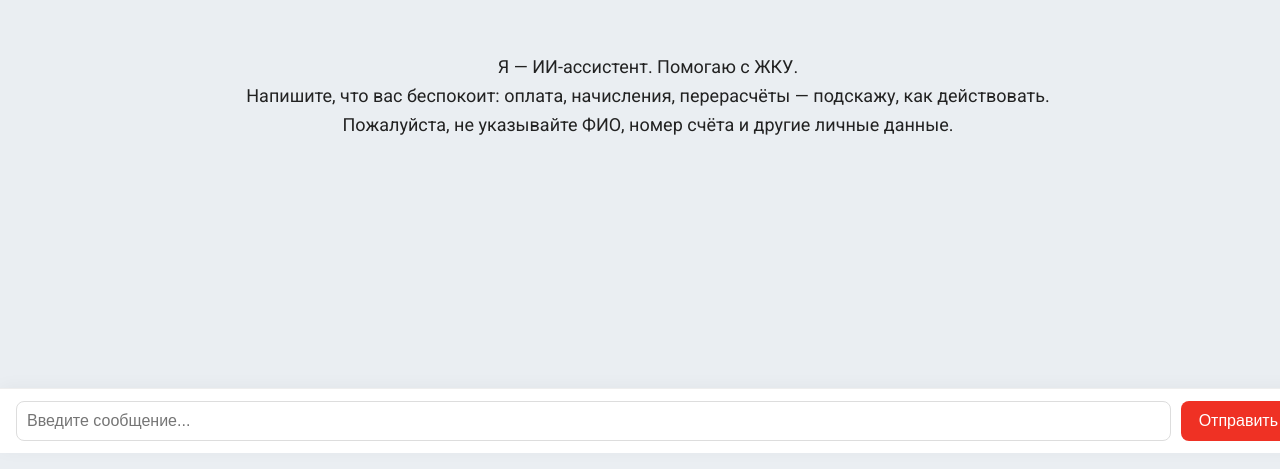
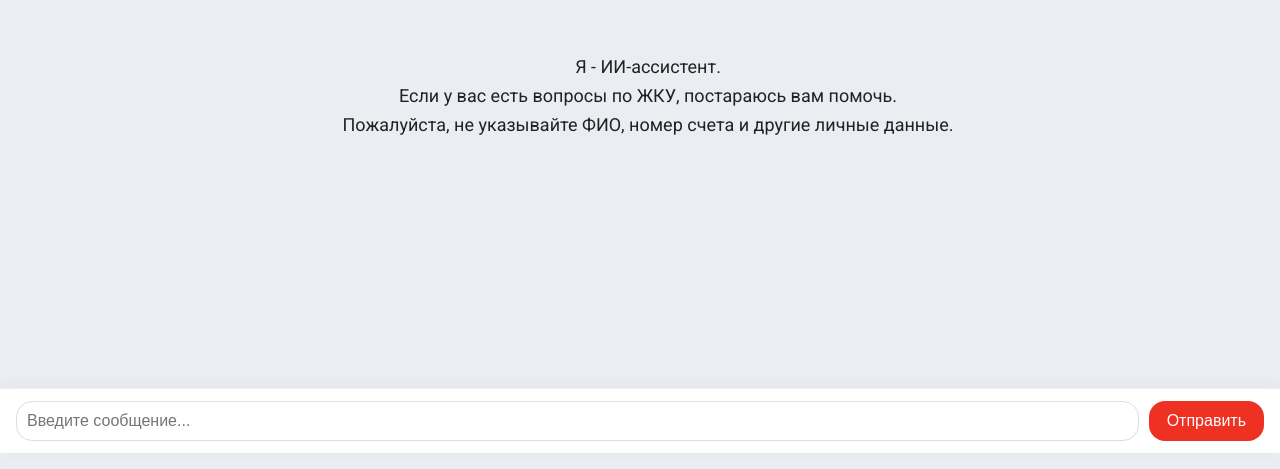
Before and after one commit to prosvetlenniybt/ghk-test, a React (Create React App) app in the folder frontend/: page / in a window 1280 px wide. Shown: the part 347-816 px from the top of the page. Built offline with nearby package versions, Linux system fonts and the light colour scheme.

Commit message:
UI: обновлен текст placeholder, строгие отступы и скругление у поля ввода и кнопки

```diff
--- a/frontend/src/App.js
+++ b/frontend/src/App.js
@@ -98,11 +98,11 @@ function App() {
       <div className="chat-window" ref={chatWindowRef}>
         {messages.length === 0 && !loading && (
           <div className="placeholder-message">
-            Я — ИИ-ассистент. Помогаю с ЖКУ.
+            Я - ИИ-ассистент.
             {"\n"}
-            Напишите, что вас беспокоит: оплата, начисления, перерасчёты — подскажу, как действовать.
+            Если у вас есть вопросы по ЖКУ, постараюсь вам помочь.
             {"\n"}
-            Пожалуйста, не указывайте ФИО, номер счёта и другие личные данные.
+            Пожалуйста, не указывайте ФИО, номер счета и другие личные данные.
           </div>
         )}
         {messages.map((msg, i) => (
--- a/frontend/src/Chat.css
+++ b/frontend/src/Chat.css
@@ -59,26 +59,29 @@ body {
   width: 100vw;
   box-shadow: 0 -2px 16px 0 rgba(0,0,0,0.04);
   z-index: 10;
+  box-sizing: border-box;
 }
 
 .chat-input input {
   flex: 1;
   padding: 10px;
   border: 1px solid #ddd;
-  border-radius: 8px;
+  border-radius: 16px;
   font-size: 16px;
   margin-right: 10px;
+  box-sizing: border-box;
 }
 
 .chat-input button {
   padding: 10px 18px;
   border: none;
-  border-radius: 8px;
+  border-radius: 16px;
   background: #EF3124;
   color: #fff;
   font-size: 16px;
   cursor: pointer;
   transition: background 0.2s;
+  box-sizing: border-box;
 }
 
 .chat-input button:disabled {
```
